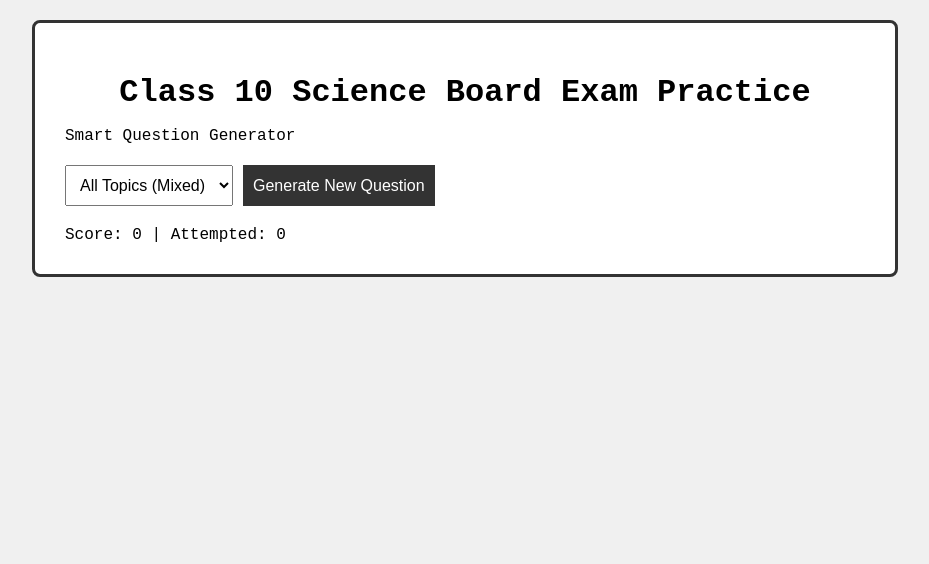
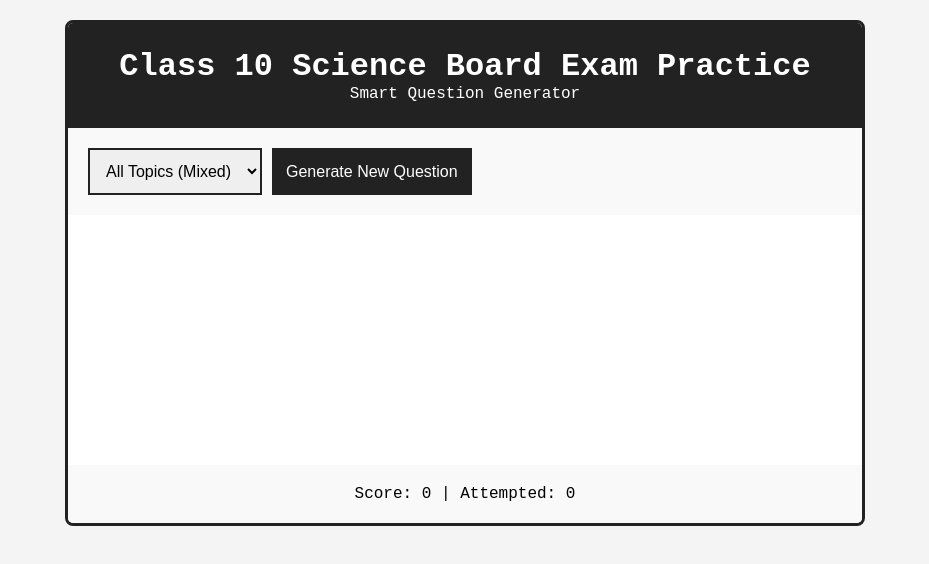
Before and after one commit to maths735/Class-10---Science, a plain HTML site: page index.html in a window 1280 px wide. Shown: the whole page, without its empty margins (175-1104 px from the left). Drawn offline with Linux system fonts and the light colour scheme; no server answers.

Commit message:
Update style.css

```diff
--- a/style.css
+++ b/style.css
@@ -1,7 +1,8 @@
+* { margin: 0; padding: 0; box-sizing: border-box; }
+
 body {
-  font-family: 'Courier New', monospace;
-  background: #f0f0f0;
-  margin: 0;
+  font-family: 'Courier New', Courier, monospace;
+  background: #f4f4f4;
   padding: 20px;
 }
 
@@ -9,58 +10,74 @@ body {
   max-width: 800px;
   margin: 0 auto;
   background: white;
-  padding: 30px;
-  border: 3px solid #333;
+  border: 3px solid #222;
   border-radius: 8px;
+  overflow: hidden;
 }
 
-h1 {
+header {
+  background: #222;
+  color: white;
+  padding: 25px;
   text-align: center;
-  margin-bottom: 10px;
 }
 
 .controls {
-  margin: 20px 0;
+  padding: 20px;
+  background: #f9f9f9;
   display: flex;
   gap: 10px;
+  flex-wrap: wrap;
 }
 
 select, button {
-  padding: 10px;
+  padding: 12px;
   font-size: 16px;
+  border: 2px solid #222;
 }
 
 button {
-  background: #333;
+  background: #222;
   color: white;
-  border: none;
   cursor: pointer;
 }
 
-button:hover {
-  background: #555;
+button:hover { background: #444; }
+
+.question-area {
+  padding: 30px;
+  min-height: 250px;
 }
 
 #questionText {
-  font-size: 18px;
+  font-size: 1.2rem;
   margin: 20px 0;
+  white-space: pre-wrap;
 }
 
-.option {
-  padding: 12px;
+.options div {
+  padding: 14px;
   border: 2px solid #555;
   margin: 8px 0;
   cursor: pointer;
 }
 
-.option:hover {
+.options div:hover {
   background: #f0f0f0;
 }
 
 .result {
-  border: 3px solid #333;
-  padding: 15px;
+  margin: 20px;
+  padding: 20px;
+  border: 3px solid #222;
+  font-size: 1.1rem;
 }
 
-.correct { background: #d4edda; }
-.incorrect { background: #f8d7da; }
+.correct { background: #d4edda; border-color: #006600; }
+.incorrect { background: #f8d7da; border-color: #660000; }
+
+.stats {
+  padding: 20px;
+  text-align: center;
+  background: #f9f9f9;
+}
```
